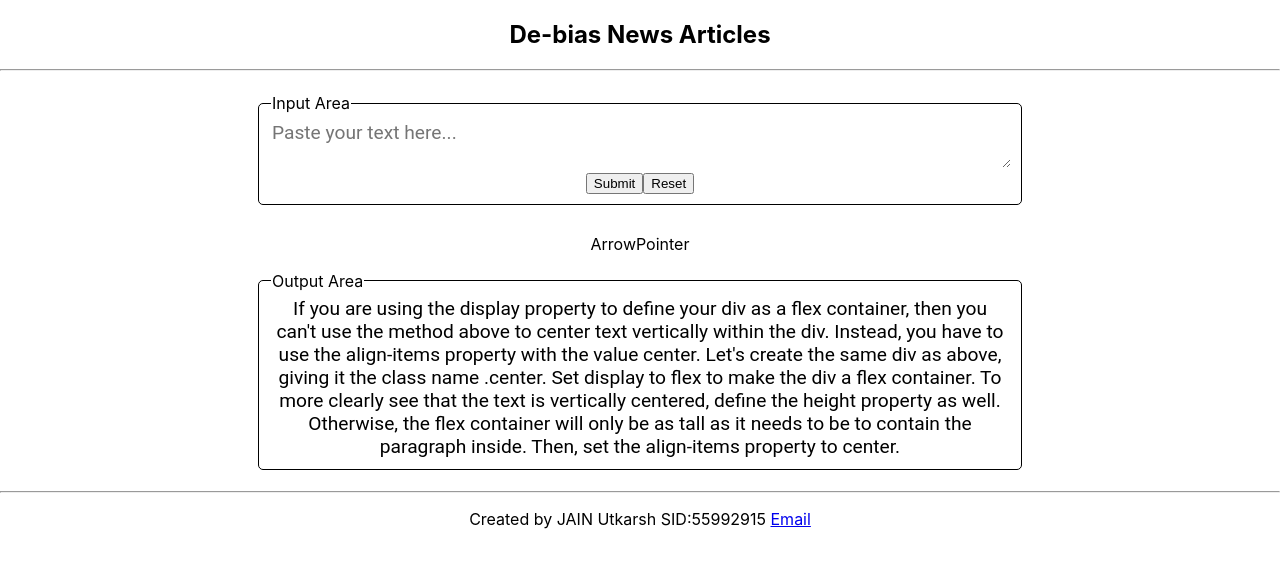
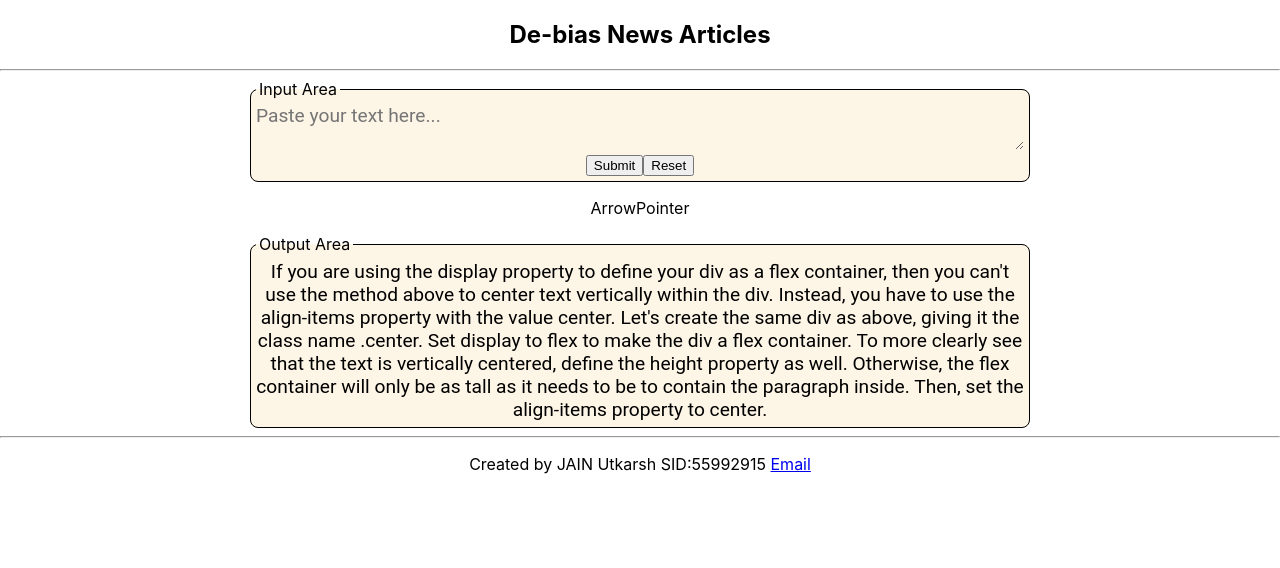
Before and after one commit to QuantumStatic/FYPFrontend, a React (Create React App) app in the folder front-end/: page / in a window 1280 px wide. Shown: the top 568 px of the page. Built offline with nearby package versions, Linux system fonts and the light colour scheme.

Commit message:
fixing footer

```diff
--- a/front-end/src/App.js
+++ b/front-end/src/App.js
@@ -1,4 +1,5 @@
 import './App.css';
+import "./Main.css";
 
 import WebsiteHeader from './components/WebsiteHeader';
 import InputArea from './components/InputArea';
@@ -8,7 +9,7 @@ import WebsiteFooter from './components/WebsiteFooter';
 
 function App() {
   return (
-    <div className="App">
+    <div className="Content App">
 
       <section id = "WebsiteHeader">
         <WebsiteHeader />
--- /dev/null
+++ b/front-end/src/Main.css
@@ -0,0 +1,41 @@
+html{
+    height: 100%;
+}
+
+hr {
+    height: 0.4px;
+    color: black;
+    background-color: black;
+}
+
+fieldset {
+    border: thin solid black;
+    /* color tag changed text colour only do it using legend instead*/
+    border-radius: 8px;
+    resize: vertical;
+    background-color:oldlace;
+    padding: 0.5%;
+}
+
+legend {
+    padding:0px 3px;
+    text-transform: capitalize;
+    resize: inherit;
+}
+
+body {
+    display: flex;
+    flex-direction: column;
+    min-height: 100%;
+}
+
+
+.MyFieldset {
+    display: flex;
+    flex-direction: row;
+    align-items: center;
+    justify-content: center;
+    margin: auto;
+    height: 100%;
+    resize: vertical;
+}
--- a/front-end/src/components/InputArea.css
+++ b/front-end/src/components/InputArea.css
@@ -1,63 +1,29 @@
 #inputAreaContainer {
-    display: flex;
-    flex-direction: row;
-    align-items: center;
-    justify-content: center;
-    margin: auto;
-    height: 100%;
     width: 60%;
-    padding: 1%;
-    resize: vertical;
+    padding: 0.4%;
 }
 
 #inputAreaContainerMobile {
-    display: flex;
-    flex-direction: row;
-    align-items: center;
-    justify-content: center;
-    margin: auto;
     width: 90%;
-    height: 100%;
-    padding: 1%;
-    resize: vertical;
+    padding: 2.5%;
 }
 
-
-
-
-
-fieldset {
-    border: thin solid black;
-    /* color tag changed text colour only do it using legend instead*/
-    width: 100%;
-    border-radius: 5px;
+form {
+    width:100%;
+    height: 100%;
     resize: inherit;
-}
-
-legend {
-    padding: 1px;
-    text-transform: capitalize;
-    resize: inherit;
-}
-
-hr {
-    /* width: 75%; */
-    height: 0.5px;
-    color: black;
-    background-color: black;
 }
 
 textarea {
     width: 100%;
-    height: auto;
+    height: 100%;
     outline: none;
     resize: inherit;
     font-size: 1.2rem;
     font-family: 'Roboto', sans-serif;
     font-weight: 400;
     color: #000;
-    padding: 1px;
-    border-color: black;
-    border-width: 1px;
-    border-style: none;
+    padding: 0px;
+    border-width: 0px;
+    background-color: inherit;
 }
--- a/front-end/src/components/InputArea.js
+++ b/front-end/src/components/InputArea.js
@@ -12,22 +12,23 @@ export class InputArea extends Component {
     render() {
         return (
             <React.Fragment>
-                <form id= {this.getFormID()} action="https://httpbin.org/get" method="get">
-                    <fieldset>
-                        <legend align="left">Input Area</legend>
+                <fieldset id = {this.getFormID()} className="MyFieldset">
+                    <legend align="left">Input Area</legend>
+                        <form action="https://httpbin.org/post" method="post">
                             {/* Text Box Code */}
                             <label htmlFor = "inputText" />
                             <textarea name= "inputText" id="inputText" placeholder="Paste your text here..." autoComplete="on" required autoFocus/>
-
-                            {/* Upload File Code */}
 
                             <br />
 
                             {/* Submit/Reset Button Code */}
                             <button type="submit">Submit</button>
                             <button type='reset'>Reset</button>
-                    </fieldset>
-                </form>
+                        </form>
+
+                        {/* Upload File Code */}
+
+                </fieldset>
             </React.Fragment>
         );
     }
--- a/front-end/src/components/OutputBox.css
+++ b/front-end/src/components/OutputBox.css
@@ -1,21 +1,11 @@
 #ouputAreaContainer {
-    display: flex;
-    flex-direction: row;
-    align-items: center;
-    justify-content: center;
-    margin: auto;
     width: 60%;
-    padding-bottom: 1%;
+    padding:0.4%;
 }
 
 #ouputAreaContainerMobile {
-    display: flex;
-    flex-direction: row;
-    align-items: center;
-    justify-content: center;
-    margin: auto;
     width: 90%;
-    padding-bottom: 1%;
+    padding: 2.5%;
 }
 
 #outputTextBox {
--- a/front-end/src/components/OutputBox.js
+++ b/front-end/src/components/OutputBox.js
@@ -20,14 +20,12 @@ export class OutputBox extends Component {
         return (
             <React.Fragment>
 
-                <div id={this.getOutputAreaContainerID()}>
-                    <fieldset>
-                        <legend align="left">Output Area</legend>
-                        <div id="outputTextBox">
-                            {this.getUnBiasedText()}
-                        </div>
-                    </fieldset>
-                </div>
+                <fieldset id={this.getOutputAreaContainerID()} className="MyFieldset">
+                    <legend align="left">Output Area</legend>
+                    <div id="outputTextBox">
+                        {this.getUnBiasedText()}
+                    </div>
+                </fieldset>
 
             </React.Fragment>
         );
--- /dev/null
+++ b/front-end/src/components/WebsiteFooter.css
@@ -0,0 +1,3 @@
+footer{
+    margin-top: auto;
+}
--- a/front-end/src/components/WebsiteFooter.js
+++ b/front-end/src/components/WebsiteFooter.js
@@ -1,4 +1,5 @@
 import React, { Component } from 'react'
+import './WebsiteFooter.css';
 
 export class WebsiteFooter extends Component {
     render() {
```
